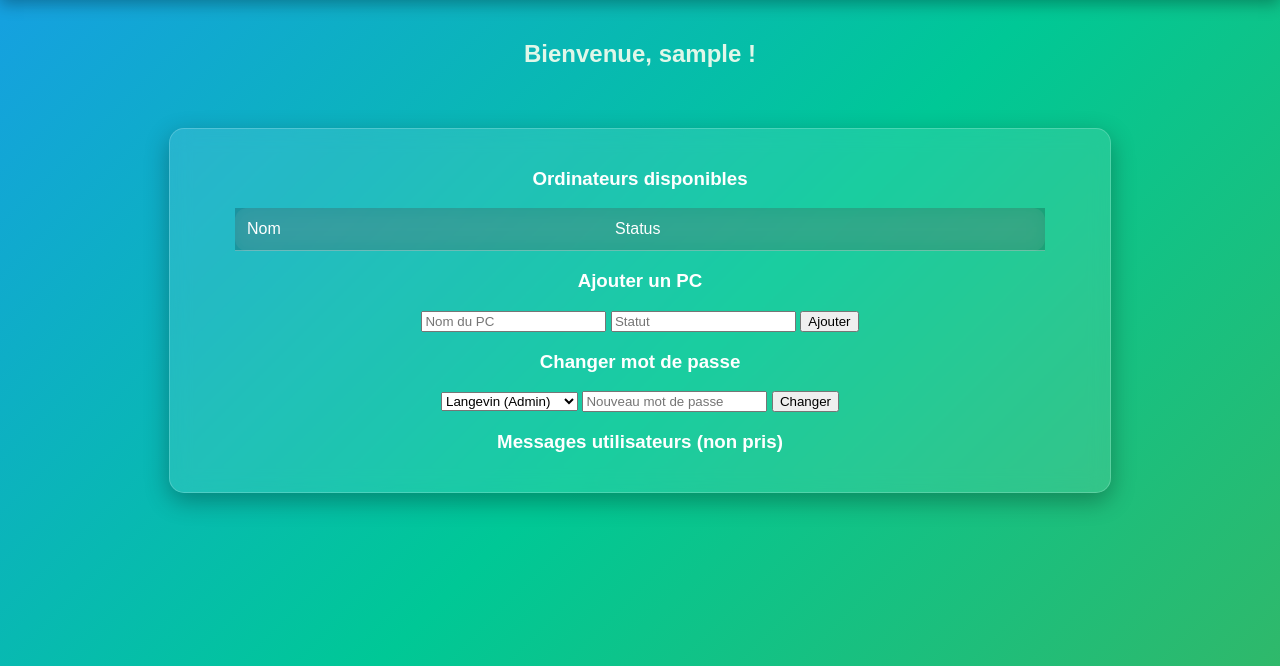
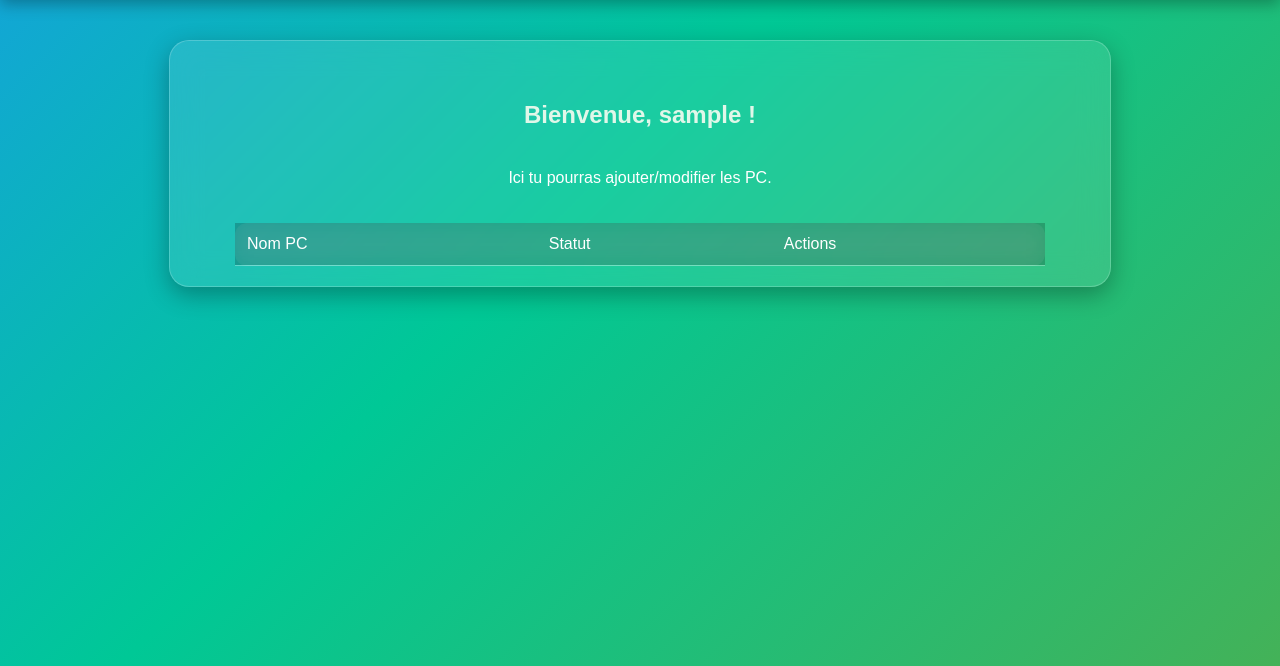
Before and after one commit to Pier-Alexis/Ctrl-Alt-Revendre, a Flask app: page /dashboard in a window 1280 px wide. Shown: the part 134-800 px from the top of the page. Run offline with Flask 3, Linux system fonts and the light colour scheme; the visitor is signed in with stand-in values (Sample User, id 1); lists and menus that the app fills with data are empty.

Commit message:
Update dashboard.html

```diff
--- a/templates/dashboard.html
+++ b/templates/dashboard.html
@@ -16,76 +16,25 @@
   </header>
 
   <main class="content">
+    <div class="table-container">
       <h2 style="padding:20px; color: #e0f7e9">Bienvenue, {{ user }} !</h2>
+      <p style="padding-bottom:20px">Ici tu pourras ajouter/modifier les PC.</p>
 
-    {% with messages = get_flashed_messages(with_categories=true) %}
-      {% if messages %}
-        {% for category, message in messages %}
-          <div class="flash {{ category }}">{{ message }}</div>
-        {% endfor %}
-      {% endif %}
-    {% endwith %}
-
-    <div class="table-container" style="background: rgba(255,255,255,0.1); padding:20px; border-radius:15px; backdrop-filter:blur(10px);">
-
-        <h3>Ordinateurs disponibles</h3>
       <table>
         <tr>
-                <th>Nom</th>
-                <th>Status</th>
+          <th>Nom PC</th>
+          <th>Statut</th>
+          <th>Actions</th>
         </tr>
         {% for pc in pcs %}
         <tr>
           <td>{{ pc.name }}</td>
           <td>{{ pc.status }}</td>
+          <td><button>Editer</button></td>
         </tr>
         {% endfor %}
       </table>
-
-        <h3>Ajouter un PC</h3>
-        <form method="POST">
-            <input type="hidden" name="action" value="add_pc">
-            <input type="text" name="name" placeholder="Nom du PC" required>
-            <input type="text" name="status" placeholder="Statut" required>
-            <button type="submit">Ajouter</button>
-        </form>
-
-        <h3>Changer mot de passe</h3>
-        <form method="POST">
-            <input type="hidden" name="action" value="change_password">
-            <select name="target_user" required>
-                {% for admin in admins %}
-                    <option value="{{ admin }}">{{ admin }} (Admin)</option>
-                {% endfor %}
-                {% for user in users %}
-                    <option value="{{ user }}">{{ user }} (Acheteur)</option>
-                {% endfor %}
-            </select>
-            <input type="text" name="new_password" placeholder="Nouveau mot de passe" required>
-            <button type="submit">Changer</button>
-        </form>
-
-        <h3>Messages utilisateurs (non pris)</h3>
-        {% for user, msgs in chat_messages.items() %}
-            {% if msgs %}
-                <div style="margin-bottom:15px;">
-                    <strong>{{ user }} :</strong>
-                    {% for msg in msgs %}
-                        <div class="flash" style="margin:5px; padding:5px; border-radius:10px; background:rgba(255,255,255,0.2);">
-                            {{ msg.message }} <small>{{ msg.time }}</small>
-                            <form method="POST" style="display:inline;">
-                                <input type="hidden" name="action" value="take_message">
-                                <input type="hidden" name="username" value="{{ user }}">
-                                <input type="hidden" name="msg_index" value="{{ loop.index0 }}">
-                                <button type="submit" style="padding:3px 8px; border-radius:5px; font-size:12px; background:rgba(0,200,150,0.5);">Prendre</button>
-                            </form>
     </div>
-                    {% endfor %}
-                </div>
-            {% endif %}
-        {% endfor %}
-    </div>
-
   </main>
 </body>
 </html>
```
Lines whose indentation alone changed are shown as unchanged.
